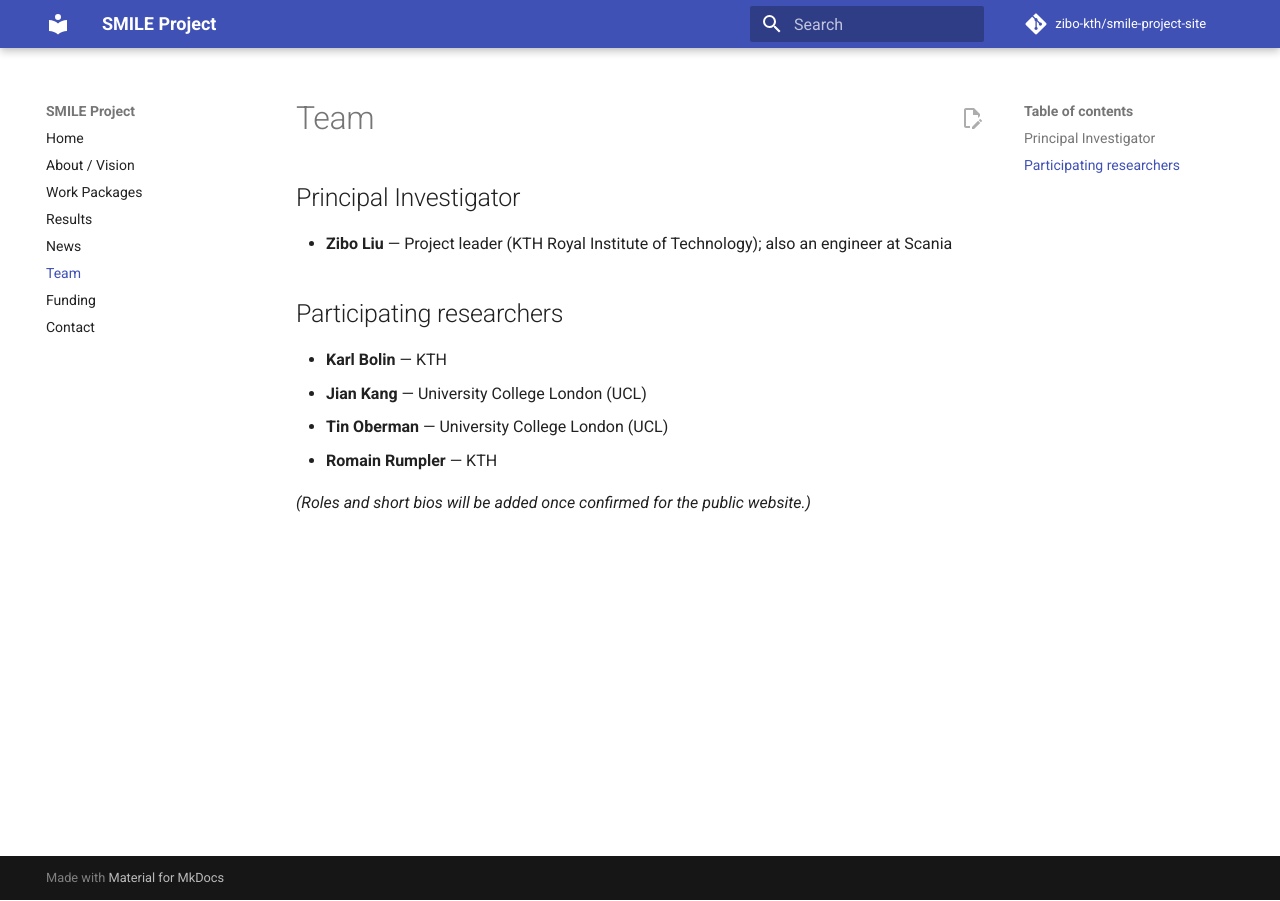
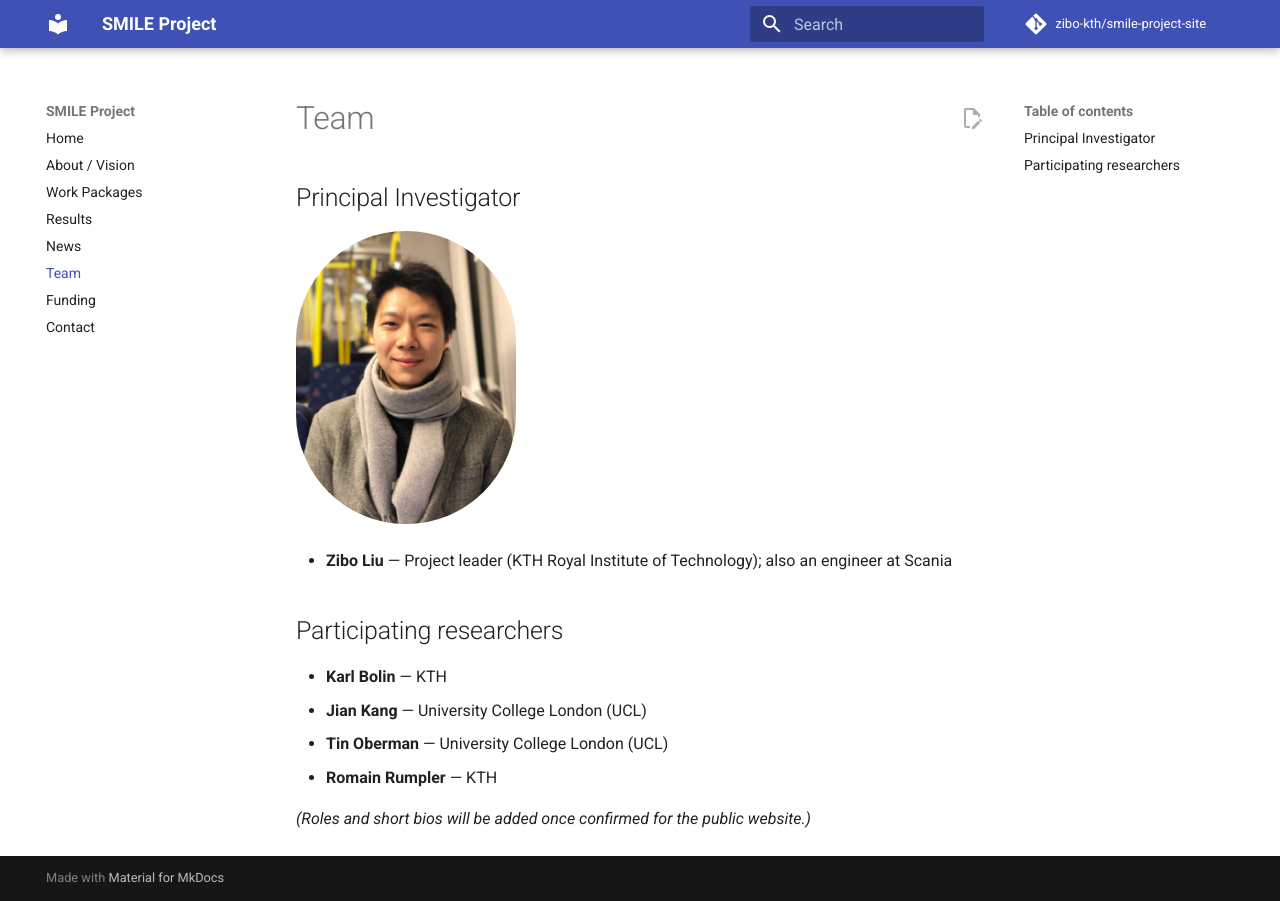
Before and after one commit to zibo-kth/smile-project-site, an MkDocs documentation site: the page built from docs/team.md, in a window 1280 px wide. Built offline with MkDocs 1.6.1 and Material for MkDocs 9.7.7, drawn with Linux system fonts in a browser that asks for light colours; comment, search, counter and statistics services are not loaded.

Commit message:
Team: add PI photo

```diff
--- a/docs/team.md
+++ b/docs/team.md
@@ -1,6 +1,8 @@
 # Team
 
 ## Principal Investigator
+
+![Zibo Liu](assets/zibo-liu.jpg){ width="220" style="border-radius: 999px;" }
 
 - **Zibo Liu** — Project leader (KTH Royal Institute of Technology); also an engineer at Scania
 
```
Also changed, not shown: docs/assets/zibo-liu.jpg (added).
